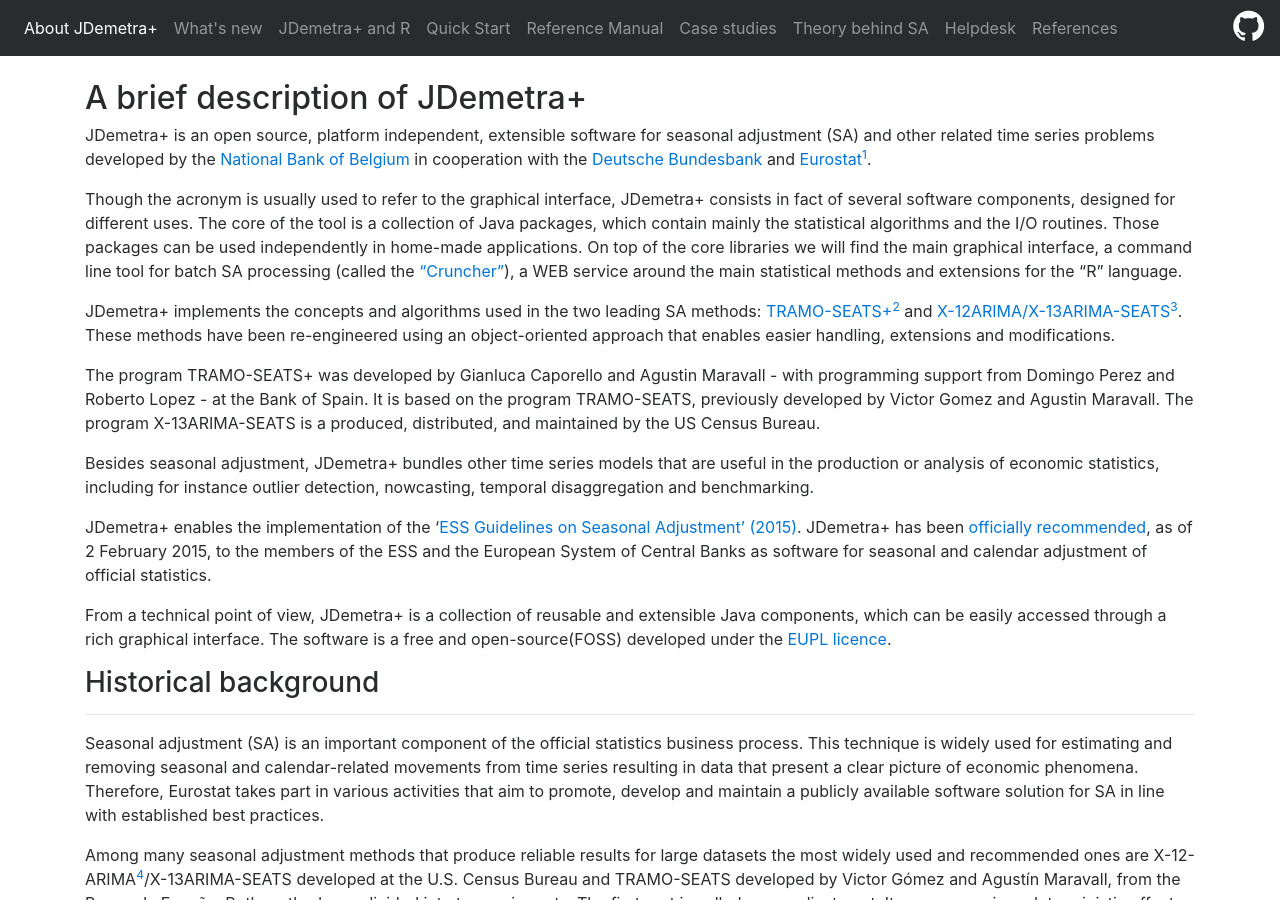
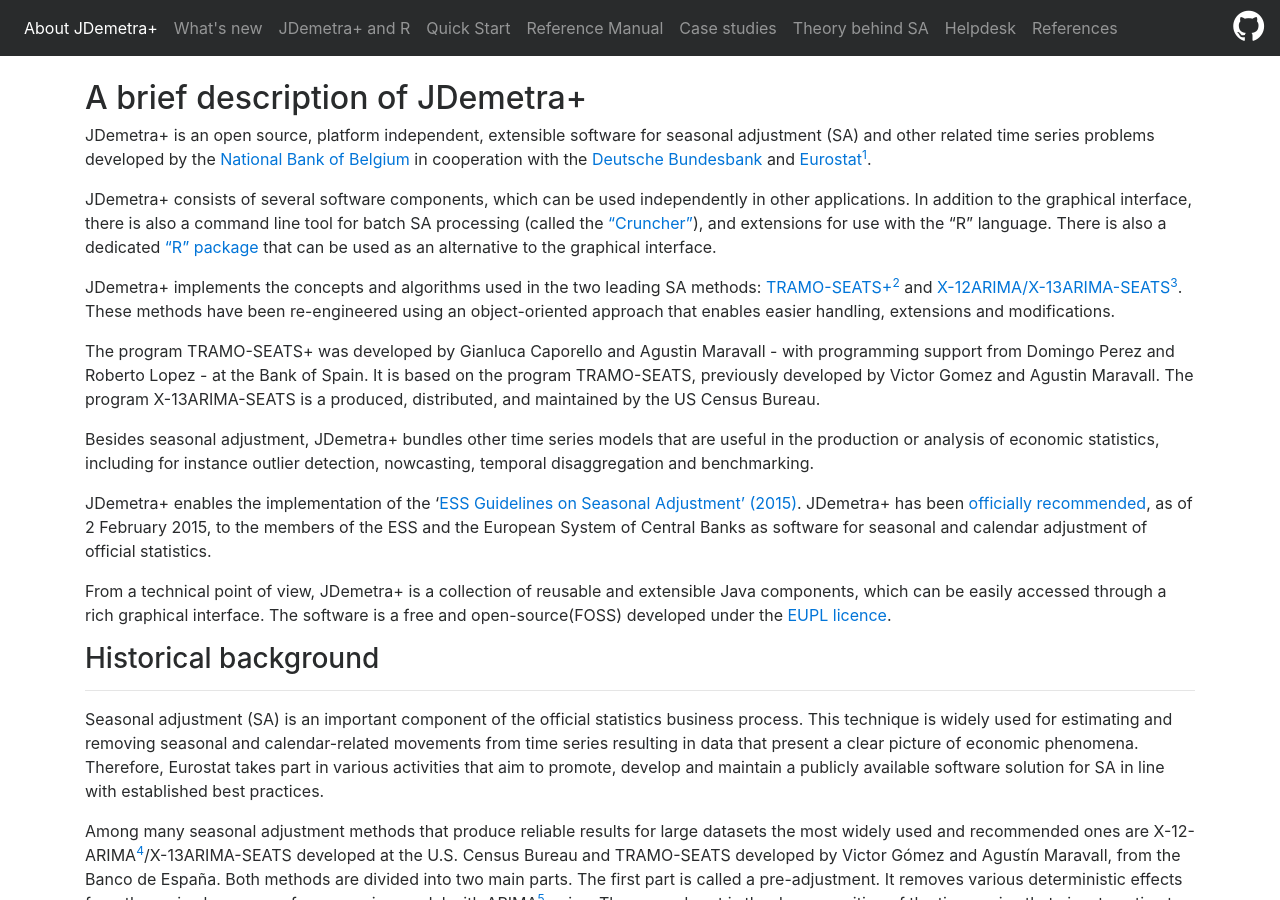
Before and after one commit to SylwiaGrudkowska/JDemetra-documentation, a Jekyll site: the page built from index.md, in a window 1280 px wide and 900 px high. Built offline with Jekyll 4.4.1, drawn with Linux system fonts in a browser that asks for light colours; nearby versions of some CDN libraries.

Commit message:
Edits of About JDemetra+

```diff
--- a/index.md
+++ b/index.md
@@ -10,12 +10,7 @@ seasonal adjustment (SA) and other related time series problems
 developed by the [National Bank of Belgium](https://www.nbb.be/en) in cooperation with the
 [Deutsche Bundesbank](https://www.bundesbank.de/en) and [Eurostat](http://ec.europa.eu/eurostat)[^1].
 
-Though the acronym is usually used to refer to the graphical interface, JDemetra+ consists in fact of several
-software components, designed for different uses.
-The core of the tool is a collection of Java packages, which contain mainly the statistical algorithms and the
-I/O routines. Those packages can be used independently in home-made applications.
-On top of the core libraries we will find the main graphical interface, a command line tool for batch SA processing (called the [“Cruncher”](https://github.com/jdemetra/jwsacruncher/wiki)), a WEB service around the main statistical methods and extensions for the
-“R” language.
+JDemetra+ consists of several software components, which can be used independently in other applications. In addition to the graphical interface, there is also a command line tool for batch SA processing (called the [“Cruncher”](https://github.com/jdemetra/jwsacruncher/wiki)), and extensions for use with the "R" language. There is also a dedicated ["R" package](../pages/RJDemetra/index.html) that can be used as an alternative to the graphical interface.
 
 JDemetra+ implements the concepts and algorithms used in the two leading SA methods:
 [TRAMO-SEATS+](https://www.bde.es/bde/en/secciones/servicios/Profesionales/Programas_estadi/Notas_introduct_3638497004e2e21.html)[^4]
```
Also changed, not shown: pages/RJDemetra/index.md (+4 -4 lines).
